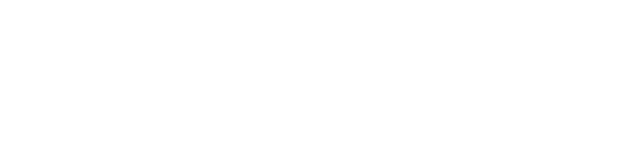
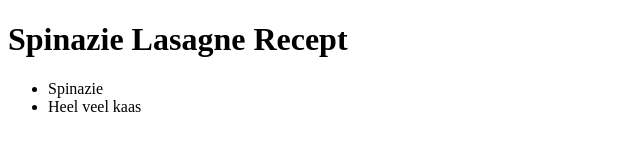
Before and after one commit to vleesenbotten/frontend-workshop-git, a plain HTML site: page index.html in a window 1280 px wide. Shown: the whole page, without its empty margins (0-640 px from the left). Drawn offline with Linux system fonts and the light colour scheme.

Commit message:
Website structuur afgemaakt

```diff
--- a/index.html
+++ b/index.html
@@ -5,6 +5,11 @@
     <title>git</title>
 </head>
 <body>
+<h1>Spinazie Lasagne Recept</h1>
+<ul>
+    <li>Spinazie</li>
+    <li>Heel veel kaas</li>
+</ul>
 
 </body>
 </html>
```
